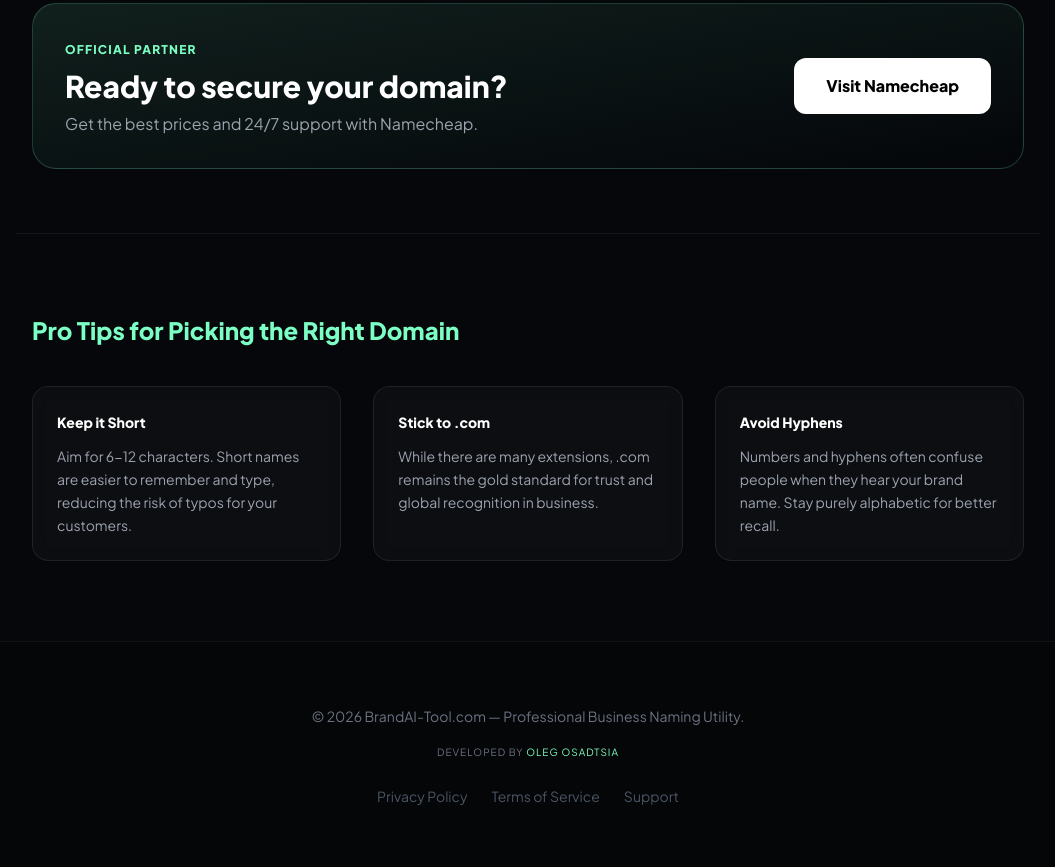
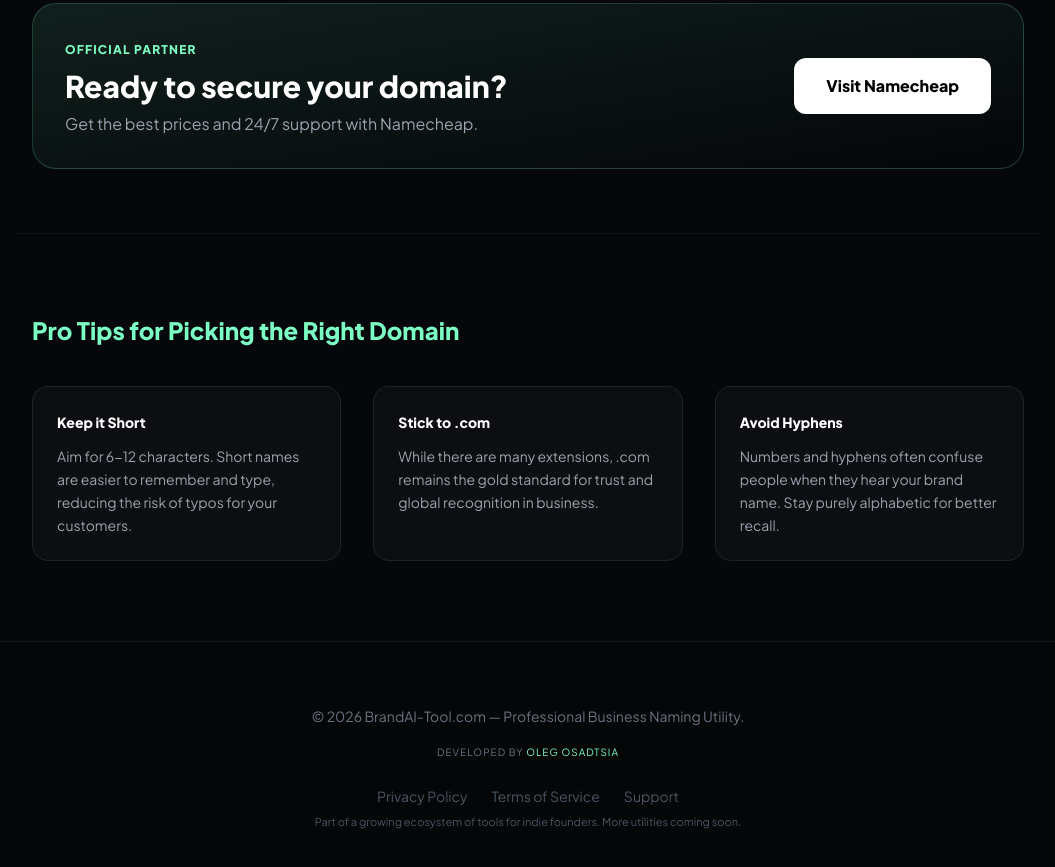
Before and after one commit to OlegOsadtsia/brandai-tool-web, a plain HTML site: page index.html in a window 1280 px wide. Shown: the part 1206-2073 px from the top of the page, without its empty margins (112-1167 px from the left). Drawn offline with nearby package versions, Linux system fonts and the light colour scheme.

Commit message:
Про екосистему

```diff
--- a/index.html
+++ b/index.html
@@ -378,6 +378,10 @@
           >
         </div>
       </div>
+      <p class="mt-2 text-gray-600 text-[11px]">
+        Part of a growing ecosystem of tools for indie founders. More utilities
+        coming soon.
+      </p>
     </footer>
 
     <script>
```
